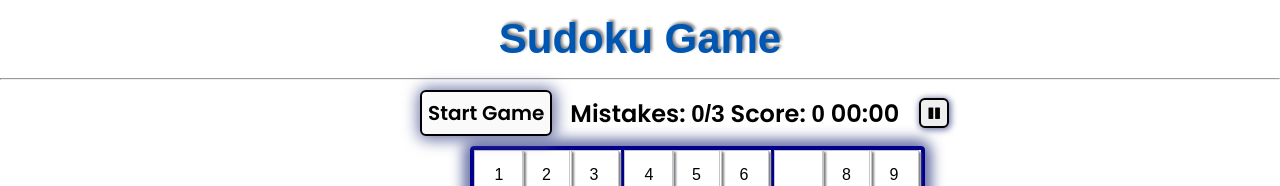
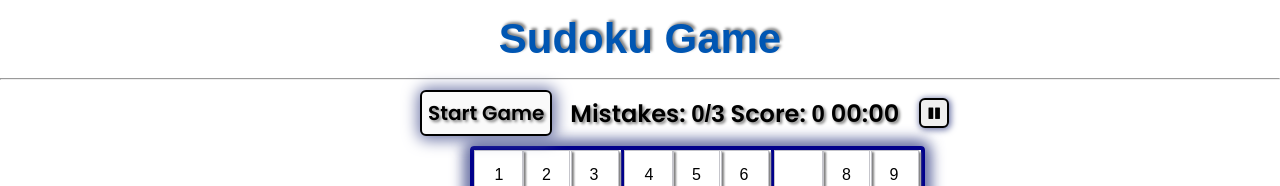
Before and after one commit to OV111/Sudoku_Game, a website with bundled scripts: page index.html in a window 1280 px wide. Shown: the top 186 px of the page. Built offline with nearby package versions, Linux system fonts and the light colour scheme.

Commit message:
Adding some trifles in css file

```diff
--- a/style.css
+++ b/style.css
@@ -21,6 +21,7 @@ h3 {
     left:-12px;
     margin-top: 6px;
     margin-right: 6px;
+    text-shadow: 2px 2px 3px grey;
 }
 .start {
     display: flex;
@@ -41,6 +42,7 @@ h3 {
     margin:0px 0px 0px 10px;
     background-color: #fafafa;
     cursor: pointer;
+    text-shadow: 2px 2px 3px grey;
     box-shadow: 1px 1px 15px 3px #6e76a7;
 }
 .startGame:hover {
```
